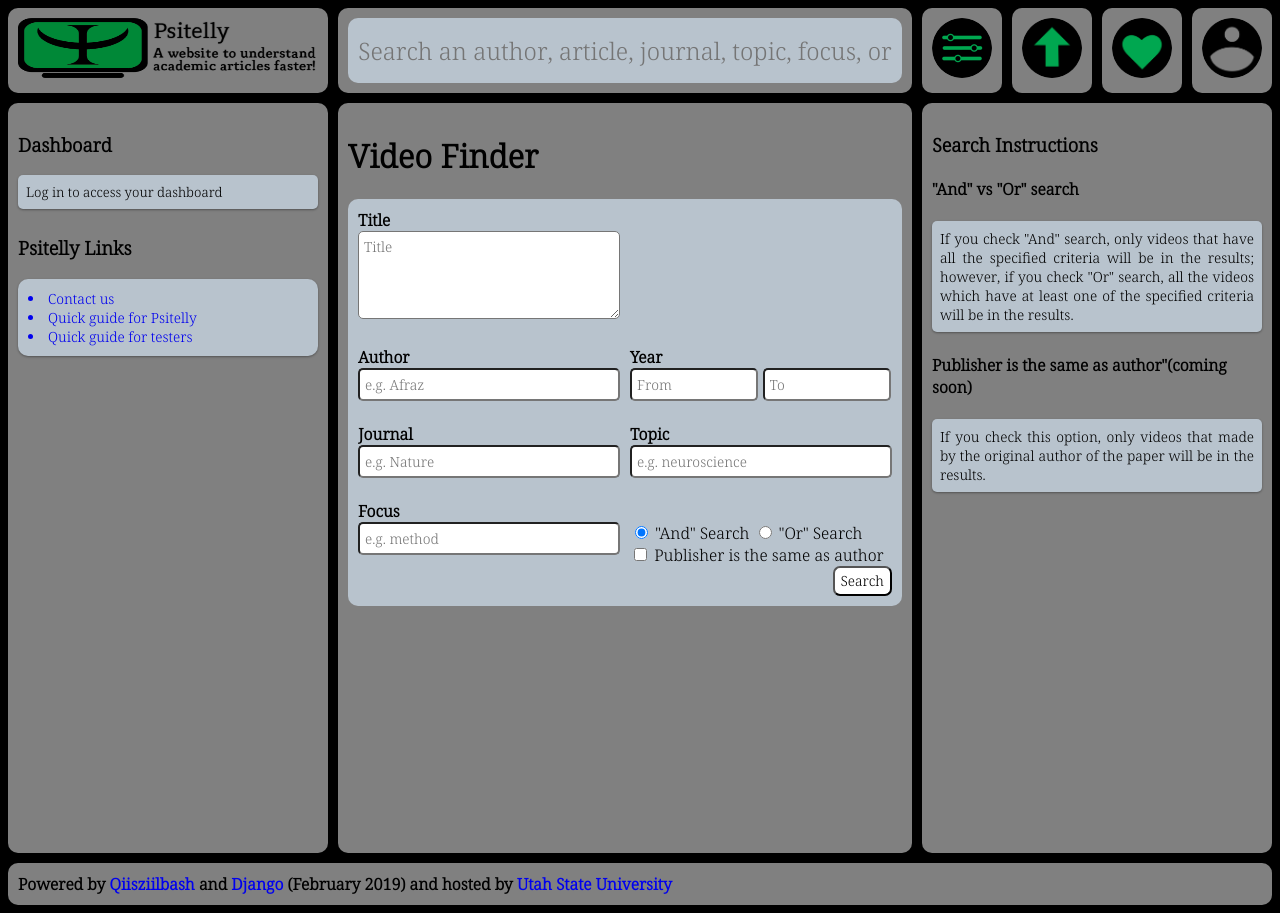
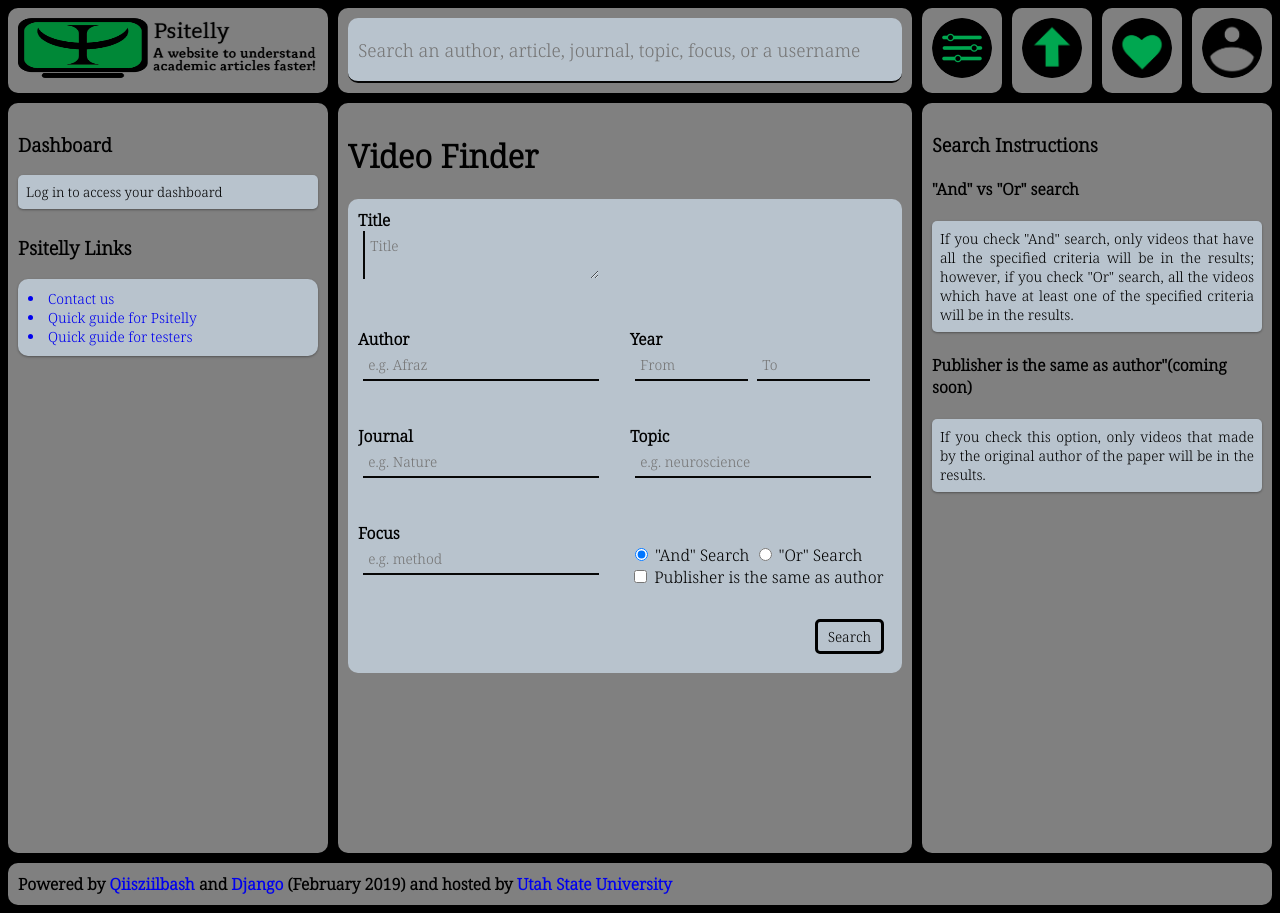
Before and after one commit to qiisziilbash/Psitelly, a Django app: template templates/filter/Filter_Videos.html in a window 1280 px wide. Run offline with Django 3.2, Linux system fonts and the light colour scheme; the template is opened without the code that fills it, so the values that code supplies are empty; parts of the project's set-up code (start-up, migrations or seed data) failed here and were passed over.

Commit message:
inputs and btns are beutified

```diff
--- a/Psitelly/settings.py
+++ b/Psitelly/settings.py
@@ -20,7 +20,8 @@ BASE_DIR = os.path.dirname(os.path.dirname(os.path.abspath(__file__)))
 SECRET_KEY = '@gbusud8%-gs(iyid_9)zii&5%n7y09n!fdr*w4na1h&*^5(2x'
 
 # SECURITY WARNING: don't run with debug turned on in production!
-DEBUG = False
+DEBUG = True
+
 
 ALLOWED_HOSTS = ['*']
 
--- a/static/css/style.css
+++ b/static/css/style.css
@@ -44,11 +44,14 @@ a.button {
     grid-template-columns: 1fr;
 }
 
-.search-box input[type=text]{
+
+.search-box input{
+    font-size: 18px;
     border-radius: 10px;
     background-color: var(--backgroundColor2);
     border: none;
-    font-size: 24px;
+    border-bottom: 2px solid #060606;
+
     height: 100%;
     width: 100%;
     padding: 10px;
@@ -134,7 +137,6 @@ a.button {
     border: black;
     width: 100%;
     box-shadow: 0 1px 3px rgba(0,0,0,0.12), 0 1px 2px rgba(0,0,0,0.24);
-    text-align: left;
     text-align: justify;
     text-justify: inter-word;
     font-size: 14px;
@@ -164,7 +166,6 @@ a.button {
     border: black;
     width: 100%;
     box-shadow: 0 1px 3px rgba(0,0,0,0.12), 0 1px 2px rgba(0,0,0,0.24);
-    text-align: left;
     text-align: justify;
     text-justify: inter-word;
     font-size: 14px;
@@ -179,26 +180,10 @@ a.button {
     border: black;
     width: 100%;
     box-shadow: 0 1px 3px rgba(0,0,0,0.12), 0 1px 2px rgba(0,0,0,0.24);
-    text-align: left;
     text-align: justify;
     text-justify: inter-word;
     font-size: 14px;
 }
-
-.textContent input, .textContent textarea {
-    font-size: 14px;
-    border-radius: 5px;
-    width: 100%;
-    padding: 5px;
-}
-
-.textContent button {
-    background-color: white;
-    border-radius: 7px;
-    font-size: 14px;
-    float: right;
-}
-
 /********************************************************************************/
 /********************************************************************************/
 /********************************************************************************/
@@ -444,12 +429,6 @@ a.button {
     column-gap: 10px;
 }
 
-.contactForm{
-    display: grid;
-    background-color: var(--backgroundColor2);
-    grid-template-columns: repeat(1,minmax(240px, 1fr));
-    column-gap: 10px;
-}
 
 .filterForm-base{
     display: grid;
@@ -458,29 +437,74 @@ a.button {
     column-gap: 10px;
 }
 
-.uploadForm input:not([type="checkbox"]), .uploadForm textarea, .filterForm input, .filterForm textarea, .contactForm input, .contactForm textarea {
+.uploadForm input:not([type="checkbox"]), .filterForm input:not([type="checkbox"]), .textContent input{
     font-size: 14px;
-    border-radius: 5px;
-    width: 100%;
+    border: none;
+    background-color: transparent;
+    border-bottom: 2px solid #060606;
+    width: 90%;
     padding: 5px;
+    margin-left: 2%;
+}
+
+.uploadForm textarea, .filterForm textarea,.textContent textarea {
+    font-size: 14px;
+    border: none;
+    background-color: transparent;
+    border-left: 2px solid #060606;
+    width: 90%;
+    padding: 5px;
+    margin-left: 2%;
+}
+
+.textContent select, .uploadForm select{
+    font-size: 14px;
+    border: none;
+    background-color: transparent;
+    border-bottom: 2px solid #060606;
+    width: 90%;
+    padding: 5px;
+    margin-left: 2%;
+}
+
+.textContent select option, .uploadForm option{
+    background-color: var(--backgroundColor2);
+    font-size: 14px;
+    padding: 5px;
+	border: none;
+}
+
+.textContent label .uploadForm label, .filterForm label{
+    font-weight: bold ;
 }
 
 
-.uploadForm button, .filterForm button, .contactForm  button{
-    background-color: white;
-    border-radius: 7px;
+.uploadForm button, .filterForm button, .textContent button{
     font-size: 14px;
-    height: 30px;
     float: right;
+    margin-right: 3%;
+    border-radius: 5px;
+
+    border: solid;
+    color: black;
+    background-color: transparent;
+
+    padding: 5px 10px;
+    text-align: center;
+    text-decoration: none;
+    display: inline-block;
+
+    -webkit-transition-duration: 0.4s;
+    transition-duration: 0.4s;
+    cursor: pointer;
 }
 
-.uploadForm input[type="button"]{
-    background-color: white;
-    border-radius: 7px;
-    font-size: 14px;
-    width: 100px;
-    height: 30px;
-    float: right;
+.textContent button:hover,.uploadForm button:hover, .filterForm button:hover {
+  background-color: var(--backgroundColor4);
+}
+
+#deleteBtn:hover{
+    background-color: red;
 }
 
 .profilePic{
@@ -488,6 +512,7 @@ a.button {
     height: 200px;
     width: 200px;
 }
+
 
 /********************************************************************************/
 /********************************************************************************/
--- a/templates/Base.html
+++ b/templates/Base.html
@@ -23,7 +23,7 @@
 
                 <div class="search-box">
                     <form method="GET" action="{% url 'index'%}">
-                        <input type="text" placeholder="Search an author, article, journal, topic, focus, or a username " name="search"  list="cars">
+                        <input type="text" placeholder="Search an author, article, journal, topic, focus, or a username " name="search">
                     </form>
                 </div>
 
--- a/templates/filter/Filter_Videos.html
+++ b/templates/filter/Filter_Videos.html
@@ -7,25 +7,28 @@
             {% csrf_token %}
             <div class="filterForm-base">
                 <span class="filterForm">
-                    <span style="font-weight: bolder"> Title</span>
-                    <textarea rows="4" spellcheck="true" placeholder="Title " name="title"></textarea><br><br>
+                    <label> Title</label><br>
+                    <textarea rows="2" spellcheck="true" placeholder="Title " name="title"></textarea><br><br>
                 </span>
 
                 <span><br></span>
 
                 <span class="filterForm">
-                    <span style="font-weight: bolder"> Author</span>
+                    <br>
+                    <label> Author</label>
                     <input type="text" name="author" class="form-control" placeholder="e.g. Afraz"><br><br>
                 </span>
 
                 <span class="filterForm">
-                    <span style="font-weight: bolder"> Year</span><br>
-                    <input type="number" name="yearFrom" class="form-control" placeholder="From" style="width: 49%">
-                    <input type="number" name="yearTo" class="form-control" placeholder="To" style="width: 49%"><br><br>
+                    <br>
+                    <label> Year</label><br>
+                    <input type="number" name="yearFrom" class="form-control" placeholder="From" style="width: 43%">
+                    <input type="number" name="yearTo" class="form-control" placeholder="To" style="width: 43%"><br><br>
                 </span>
 
                 <span class="filterForm">
-                    <span style="font-weight: bolder"> Journal</span>
+                <br>
+                    <label> Journal</label>
                     <input type="text" name="journal" class="form-control" placeholder="e.g. Nature" list="journals">
                     <datalist id="journals">
                         {% for journal in journals %}
@@ -35,7 +38,8 @@
                 </span>
 
                 <span class="filterForm">
-                    <span style="font-weight: bolder"> Topic</span>
+                <br>
+                    <label> Topic</label><br>
                     <input type="text" name="topic" class="form-control" list="topics" placeholder="e.g. neuroscience">
                     <datalist id="topics">
                         {% for topic in topics %}
@@ -45,7 +49,8 @@
                 </span>
 
                 <span class="filterForm">
-                    <span style="font-weight: bolder"> Focus</span>
+                <br>
+                    <label> Focus</label>
                     <input type="text" name="focus" list="focuses" class="form-control" placeholder="e.g. method">
                     <datalist id="focuses">
                         {% for focus in focuses %}
@@ -56,13 +61,20 @@
 
 
                 <span>
-                    <br>
+                    <br><br>
                     <input type="radio" id="andSearch" name="searchType" value="and" checked>
                     <label for="andSearch">"And" Search </label>
                     <input type="radio" id="orSearch" name="searchType" value="or">
                     <label for="orSearch">"Or" Search</label><br>
                     <input type="checkbox" name="PisA"> Publisher is the same as author
-                    <span class="filterForm"><button type="submit" id="filterBtn">Search</button></span>
+
+                </span>
+
+                <span><br></span>
+            <span><br></span><span><br></span>
+                <span class="filterForm">
+                    <button type="submit" id="filterBtn">Search</button>
+                    <br><br>
                 </span>
             </div>
         </form>
```
Also changed, not shown: templates/accounts/Edit_Profile.html (+6 -6 lines), templates/accounts/Forgot_Password.html (+8 -8 lines), templates/accounts/Login.html (+5 -5 lines), templates/accounts/Register.html (+12 -11 lines), templates/accounts/Verify_Account.html (+8 -8 lines), templates/information/Contact.html (+15 -12 lines), templates/videos/Edit_Video.html (+17 -15 lines), templates/videos/Upload_Video.html (+26 -14 lines).
